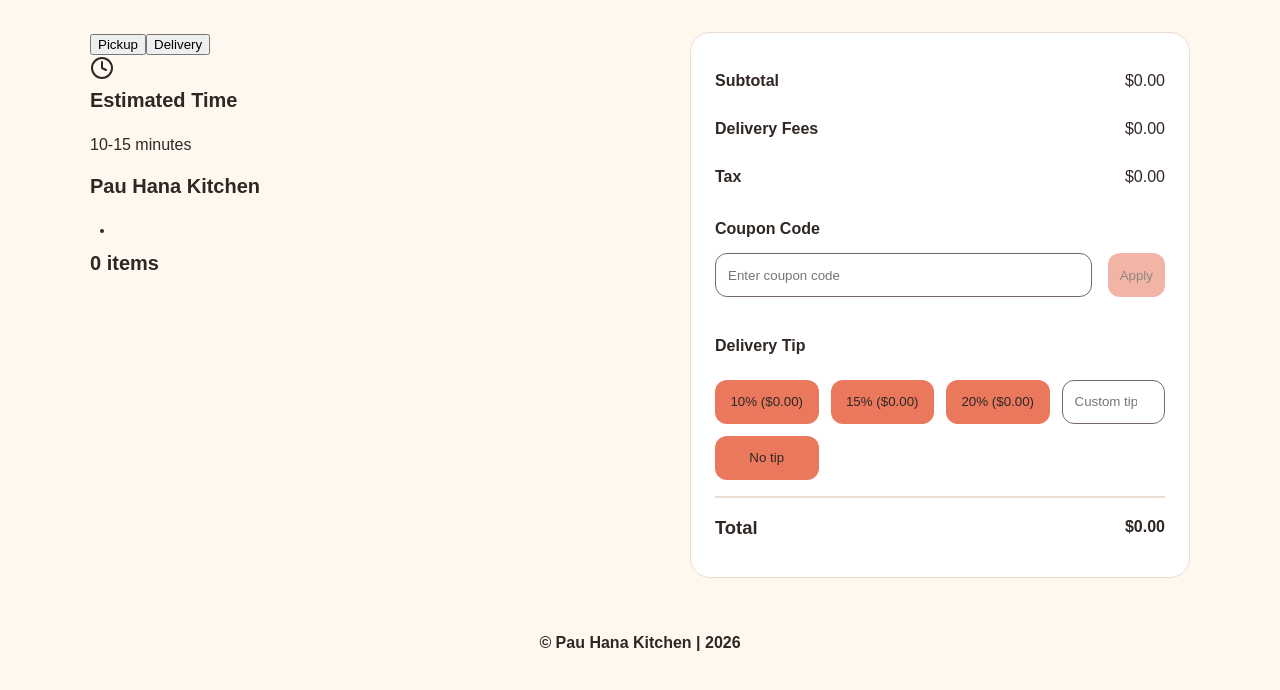
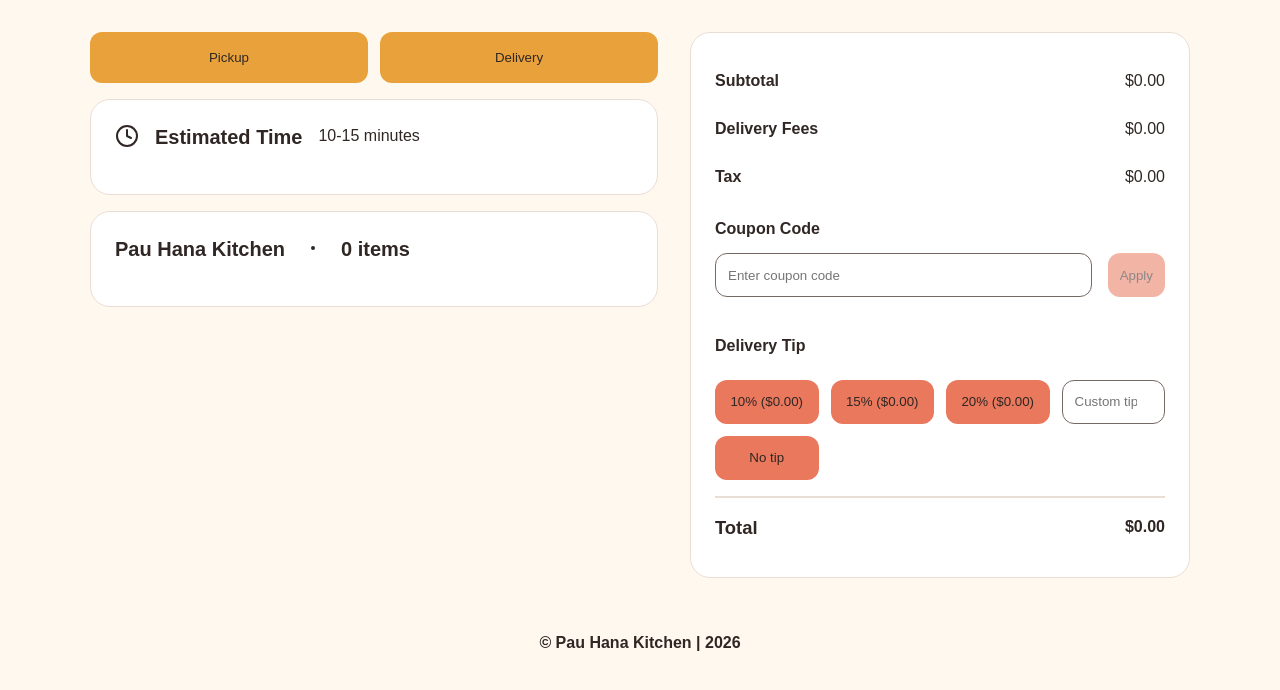
Before and after one commit to jjackson112/pau-hana-kitchen, a React (Vite) app in the folder frontend/: page /checkout in a window 1280 px wide. Shown: the top 690 px of the page. Built offline with nearby package versions, Linux system fonts and the light colour scheme.

Commit message:
checkout component CSS

```diff
--- a/frontend/src/App.css
+++ b/frontend/src/App.css
@@ -405,12 +405,41 @@ a {
   padding: 2rem 0;
 }
 
+.checkout-components {
+  display: grid;
+  align-content: start;
+  gap: 1rem;
+}
+
 .checkout-components,
 .fees {
   min-width: 0;
 }
 
-.fees {
+.order-type {
+  display: grid;
+  grid-template-columns: repeat(2, 1fr);
+  gap: 0.75rem;
+}
+
+.order-type button {
+  background-color: var(--pauhana-gold);
+  color: var(--pauhana-text);
+  border: 2px solid transparent;
+  padding: 1rem;
+  border-radius: 12px;
+  width: 100%;
+  cursor: pointer;
+}
+
+.estimated-time, .cart-summary {
+  display: flex;
+  justify-content: flex-start;
+  align-self: center;
+  gap: 1rem;
+}
+
+.estimated-time, .cart-summary, .fees {
   background-color: var(--pauhana-surface);
   border: 1px solid var(--pauhana-border);
   align-self: start;
--- a/frontend/src/components/OrderType.jsx
+++ b/frontend/src/components/OrderType.jsx
@@ -3,14 +3,14 @@ function OrderType({ orderType, setOrderType }) {
         <section className="order-type">
             <button
                 className={orderType === "pickup" ? "active" : ""}
-                onclick={() => setOrderType("pickup")}
+                onClick={() => setOrderType("pickup")}
             >
                 Pickup
             </button>
 
             <button
                 className={orderType === "delivery" ? "active" : ""}
-                onclick={() => setOrderType("delivery")}
+                onClick={() => setOrderType("delivery")}
             >
                 Delivery
             </button>
--- a/frontend/src/components/Time.jsx
+++ b/frontend/src/components/Time.jsx
@@ -6,10 +6,8 @@ function Time({ orderType }) {
     return (
         <section className="estimated-time">
             <Clock aria-hidden="true" />
-            <div>
-                <h3>Estimated Time</h3>
-                <p>{estimatedTime}</p>
-            </div>
+            <h3>Estimated Time</h3>
+            <p>{estimatedTime}</p>
         </section>
     )
 }
```
